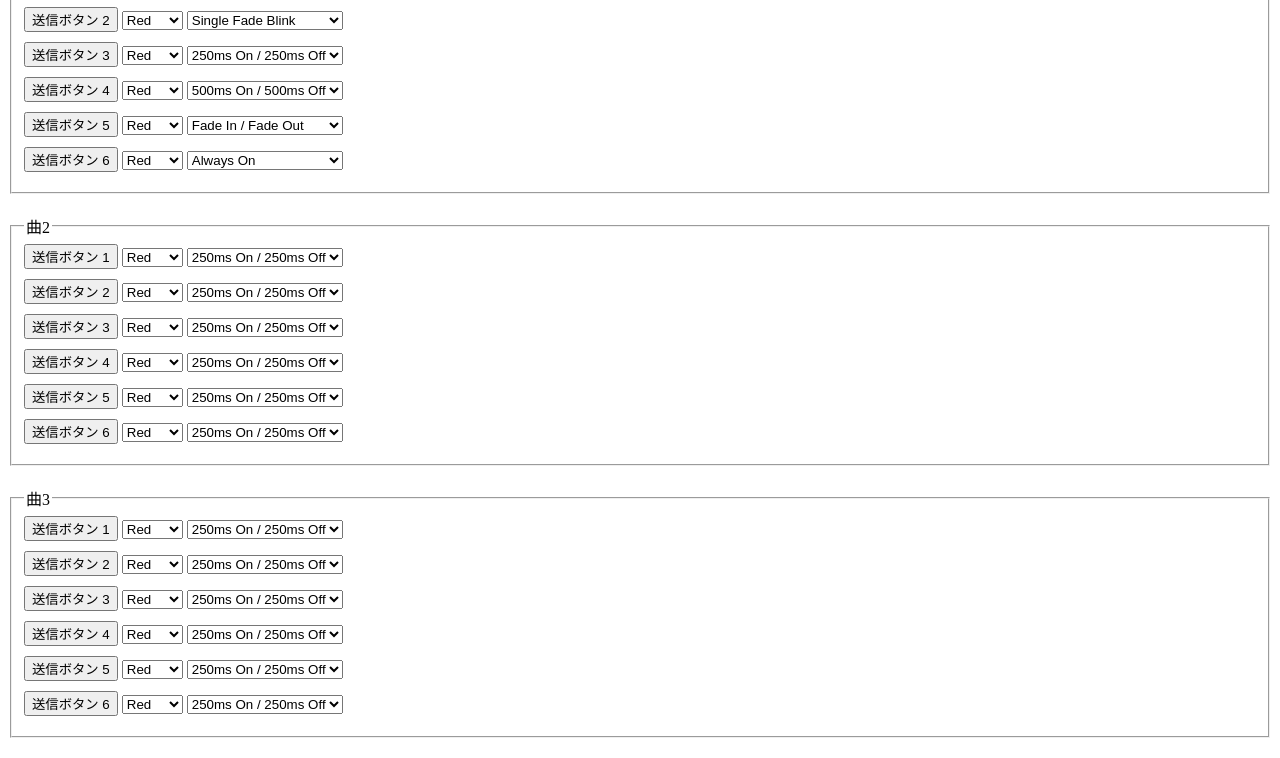
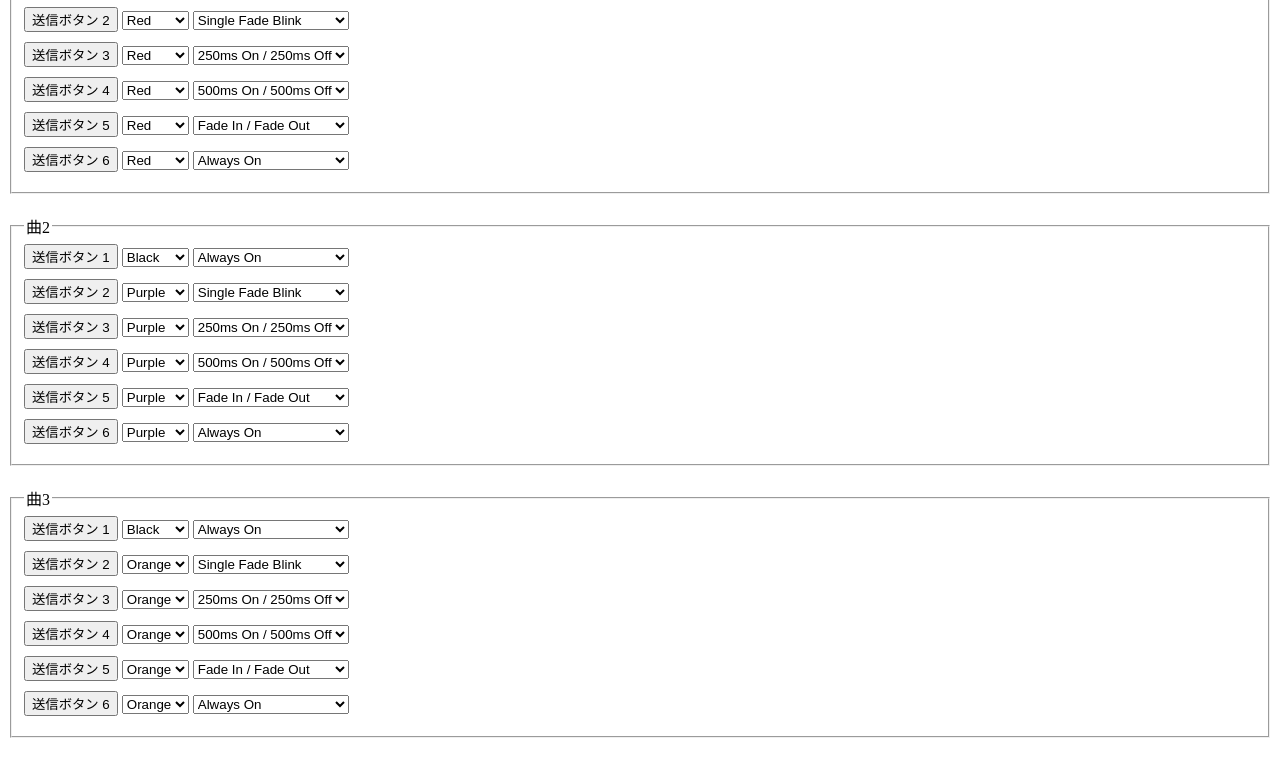
Before and after one commit to hshirasan/render-simple-server, a website: page public/host.html in a window 1280 px wide. Shown: the part 137-895 px from the top of the page. Drawn offline with nearby package versions, Linux system fonts and the light colour scheme; no server answers.

Commit message:
Update server and client functionality for host restriction

```diff
--- a/public/host.html
+++ b/public/host.html
@@ -55,6 +55,60 @@
                                 defaultPattern = "always";
                                 break;
                         }
+                    } else if (song === 2) {
+                        switch (pattern) {
+                            case 1:
+                                defaultColor = "black";
+                                defaultPattern = "always";
+                                break;
+                            case 2:
+                                defaultColor = "purple";
+                                defaultPattern = "single-fade-blink";
+                                break;
+                            case 3:
+                                defaultColor = "purple";
+                                defaultPattern = "blink-250-250";
+                                break;
+                            case 4:
+                                defaultColor = "purple";
+                                defaultPattern = "blink-500-500";
+                                break;
+                            case 5:
+                                defaultColor = "purple";
+                                defaultPattern = "fade";
+                                break;
+                            case 6:
+                                defaultColor = "purple";
+                                defaultPattern = "always";
+                                break;
+                        }
+                    } else if (song === 3) {
+                        switch (pattern) {
+                            case 1:
+                                defaultColor = "black";
+                                defaultPattern = "always";
+                                break;
+                            case 2:
+                                defaultColor = "orange";
+                                defaultPattern = "single-fade-blink";
+                                break;
+                            case 3:
+                                defaultColor = "orange";
+                                defaultPattern = "blink-250-250";
+                                break;
+                            case 4:
+                                defaultColor = "orange";
+                                defaultPattern = "blink-500-500";
+                                break;
+                            case 5:
+                                defaultColor = "orange";
+                                defaultPattern = "fade";
+                                break;
+                            case 6:
+                                defaultColor = "orange";
+                                defaultPattern = "always";
+                                break;
+                        }
                     }
 
                     document.write(`
@@ -69,6 +123,7 @@
                                 <option value="cyan" ${defaultColor === "cyan" ? "selected" : ""}>Cyan</option>
                                 <option value="white" ${defaultColor === "white" ? "selected" : ""}>White</option>
                                 <option value="black" ${defaultColor === "black" ? "selected" : ""}>Black</option>
+                                <option value="orange" ${defaultColor === "orange" ? "selected" : ""}>Orange</option>
                             </select>
                             <select id="pattern-${song}-${pattern}">
                                 <option value="blink-250-250" ${defaultPattern === "blink-250-250" ? "selected" : ""}>250ms On / 250ms Off</option>
```
